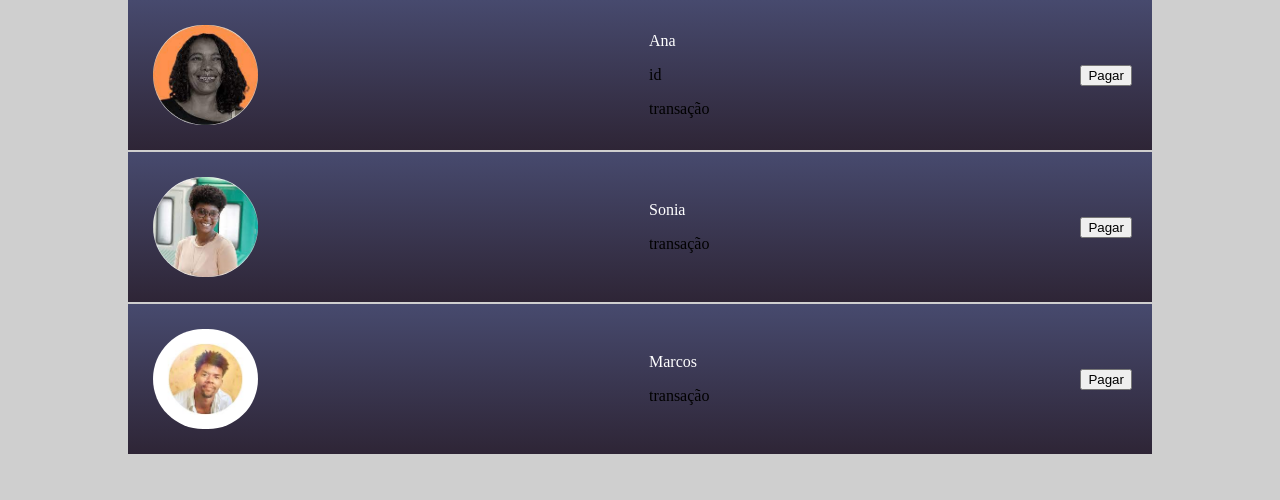
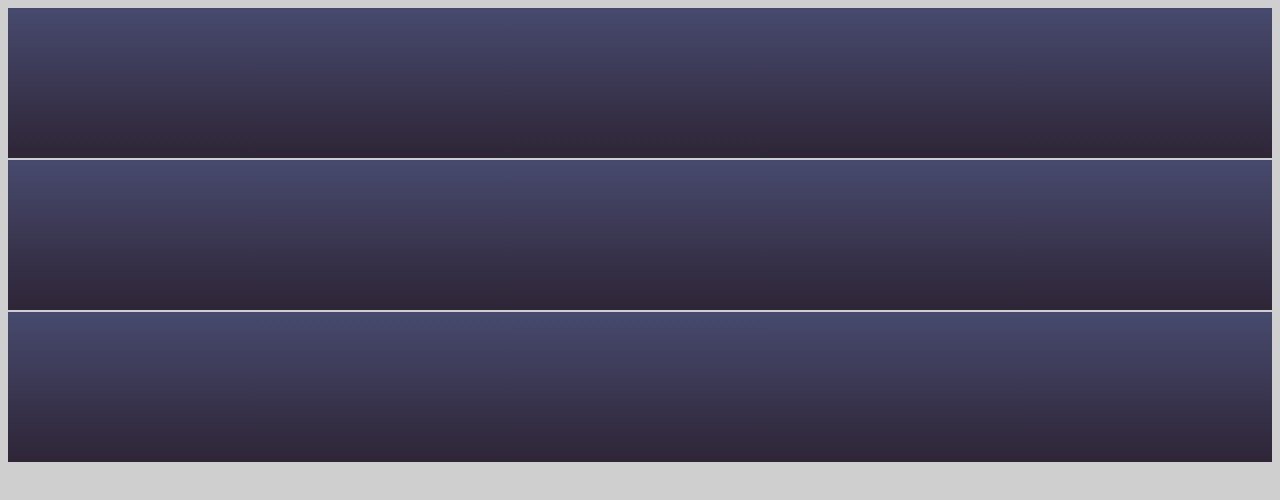
Before and after one commit to AndersonLeite20/projeto-_ndividual_react, a React (Create React App) app in the folder my-app/: page / in a window 1280 px wide. Shown: the top 500 px of the page. Built offline with nearby package versions, Linux system fonts and the light colour scheme.

Commit message:
alterando componentes
alterando os componentes para que fiquem de forma dinâmica tanto os componentes quanto os usuários cadastrados.

```diff
--- a/my-app/src/App.js
+++ b/my-app/src/App.js
@@ -1,10 +1,12 @@
-import Painel from './components/PaginaInicial'
+import React from 'react';
+import Usuario from './components/usuario/Usuario';
+//import Pagamento from './components/arte/Pagamento';
+//import Recibo from './components/arte/Recibo';
 
-function App() {
-  return (
-    <>
-      <Painel/>
-    </>
-  );
+export default function App() {
+   return (
+      <>
+         <Usuario/>
+      </>
+   );
 }
-export default App;
--- a/my-app/src/api.js
+++ /dev/null
@@ -1 +0,0 @@
-import axions from "axions"
--- a/my-app/src/components/PaginaInicial.jsx
+++ /dev/null
@@ -1,125 +0,0 @@
-import React from "react";
-import {useState} from "react";
-import Modal from "react-modal"
-import './css/pagina.css'
-import Img1 from './img/pes01.jpg'
-import Img2 from './img/pes02.jpg'
-import Img3 from './img/pes03.jpg'
-
-Modal.setAppElement('body')
-export default function Painel(){
-
-  /* const [id, setId] = useState('');
-   const [valor, setValor] = useState('R$ 0,00');
-   const [card, setCard] = useState({});
-   const [vle, setVle] = useState(0);*/
-
-
-   const [modalIsOpen, setIsOpen] = useState(false)
-
-   function HandleOpenModal(){
-      setIsOpen(true)
-      cartão()
-   }
-   function HandleCloseModal(){
-      setIsOpen(false)
-      cartão()
-   }
-
-   const props = (props) => {
-      var nome = document.getElementsByClassName.onClick('div-nome')
-      console.log(nome)
-   }
-
-   function cartão(){
-      let cards = [
-         // valid card
-         {
-           card_number: '1111111111111111',
-           cvv: 789,
-           expiry_date: '01/18',
-         },
-         // invalid card
-         {
-           card_number: '4111111111111234',
-           cvv: 123,
-           expiry_date: '01/20',
-         },
-      ];
-   }
-
-
-
-   return(
-      <>
-         <div className="container" onClick={HandleOpenModal}>
-            <div className="div-block">
-               <div className="div-img">
-                  <img id="img" src={Img1} alt="p"/>
-               </div>
-            </div>
-            <div>
-               <div className="nome">
-                  <p className="div-nome">Ana</p>
-                  <p>id</p>
-               </div>
-               <p>transação</p>
-            </div>
-            <div className="div-bot">
-               <button>Pagar</button>
-            </div>
-         </div>
-
-         <div className="container" onClick={HandleOpenModal}>
-            <div className="div-block">
-               <div className="div-img">
-                  <img id="img" src={Img2} alt="p"/>
-               </div>
-            </div>
-            <div className="nome">
-               <p className="div-nome">Sonia</p>
-               <p>transação</p>
-            </div>
-            <div className="div-bot">
-               <button>Pagar</button>
-            </div>
-         </div>
-
-         <div className="container" onClick={HandleOpenModal}>
-            <div className="div-block">
-               <div className="div-img">
-                  <img id="img" src={Img3} alt="p"/>
-               </div>
-            </div>
-            <div className="nome">
-               <p className="div-nome">Marcos</p>
-               <p>transação</p>
-            </div>
-            <div className="div-bot">
-               <button>Pagar</button>
-            </div>
-         </div>
-         <Modal
-         isOpen={modalIsOpen}
-         onRequestClose={HandleCloseModal}
-      >
-            <form id="modal-conteiner">
-                  <div className="div-nome-usuario">
-                     <h3>Pagamento para {props.nome}</h3>
-                  </div>
-                  <div className="div-valor">
-                     <input id="input-valor" type="text" required placeholder="R$ 0,00"/>
-                  </div>
-                  <div className="div-select">
-                     <select name="CARTAO" id="select"              placeholder="cartão com final">
-                        <option>23</option>
-                     </select>
-                  </div>
-                  <div className="div-button-pagar">
-                     <button onClick={HandleCloseModal}>PAGAR</button>
-                  </div>
-            </form>
-         </Modal>
-      </>
-   )
-}
--- /dev/null
+++ b/my-app/src/components/arte/Pagamento.js
@@ -0,0 +1,28 @@
+import React from "react";
+import '../css/pagina.css'
+
+export default function Pagamento(){
+   return(
+      <>
+         <div className="conteiner-Pagamento">
+               <div className="nome-Pagemeno">
+                  <h2 className="h2">Pagamento para</h2>
+               </div>
+               <div className="valor-pagamento">
+                  <div className="input">
+                     <p>input</p>
+                  </div>
+                  <div className="select">
+                     <select>
+                        <option>Cartão com final 0123</option>
+                        <option>catr</option>
+                     </select>
+                  </div>
+               </div>
+               <div className="div-button">
+                  <button className="button">Pagar</button>
+               </div>
+         </div>
+      </>
+   )
+}
--- /dev/null
+++ b/my-app/src/components/arte/Painel.js
@@ -0,0 +1,23 @@
+import React from "react";
+import '../css/pagina.css'
+
+export default function Panel(){
+   return(
+      <>
+         <div className="conteiner">
+            <div className="foto">
+
+            </div>
+            <div className="nomeId">
+               <div className="nome">
+                  <h3>  </h3>
+               </div>
+               <div className="id"></div>
+            </div>
+            <div className="botao">
+
+            </div>
+         </div>
+      </>
+   )
+}
--- /dev/null
+++ b/my-app/src/components/arte/Recibo.js
@@ -0,0 +1,13 @@
+import React from "react";
+import '../css/pagina.css'
+
+export default function Recibo(){
+   return(
+      <>
+         <div className="conteiner-recibo">
+            <h2 className="h2">Recibo de pagamento</h2>
+            <p>O pagamento foi comcluído com suscesso.</p>
+         </div>
+      </>
+   )
+}
--- a/my-app/src/components/css/pagina.css
+++ b/my-app/src/components/css/pagina.css
@@ -5,155 +5,87 @@ body{
    margin: 0px0;
    padding: 0px;
 }
-.container{
+.conteiner{
    background-image: linear-gradient(rgb(71,74,110), rgb(46,37,54));
-   width: 80%;
+   width: 100%;
    height: 150px;
    margin: auto;
    margin-bottom: 2px;
    display: flex;
-   justify-content: space-between;
+   justify-content: space-around;
    align-items: center;
 }
-.div-block{
-   height: 150px;
-   display: flex;
-   align-items: center;
-}
-.div-img{
+.foto > img{
    width: 100px;
    height: 100px;
    margin: 25px;
    border-radius: 360px;
 }
-#img{
-   width: 105px;
-   height: 100px;
-   border-radius: 360px;
+.nomeId{
+   width: 40%;
 }
-.div-nome{
+.nomeId{
    color: white;
 }
-.div-bot{
-   display: flex;
-   margin-right: 20px;
-}
-
-body{
-   margin: 0px;
-   padding: 0px;
-}
-#modal-conteiner{
-   width: 70%;
-   height: 250px;
+.conteiner-Pagamento{
+   background-color: white;
+   width: 60%;
    margin: auto;
+   height: 300px;
    display: flex;
    flex-direction: column;
-   align-items: center;
 }
-.div-nome-usuario{
+.h2{
    background-color: rgb(71,74,110);
-   color: wheat;
-   padding-left: 30px;
-   width: 80%;
-   height: 60px;
-   margin: 20px;
+   margin: 0px;
+   height: 40px;
+   color: white;
+   padding-top: 10px;
+   padding-left: 10px;
+   border: 1px solid rgba(0, 0, 0, 0.658);
+}
+.input{
+   width: 90%;
+   height: 50px;
+   margin: auto;
    border: 1px solid black;
+   margin-top: 20px;
+   font-size: 30px;
 }
-.div-valor{
-   width: 70%;
-   height: 60px;
-   margin: 10px;
+.input > p{
+   margin: 8px;
 }
-#input-valor{
-   width: 96%;
-   height: 60px;
-   padding-left: 15px;
-   font-size: 25px;
+.select{
+   width: 85%;
+   height: 50px;
+   margin: auto;
+   font-size: 30px;
+   margin-top: 20px;
 }
-.div-select{
-   width: 70%;
-   height: 60px;
-   margin: 10px;
+select{
+   width: 100%;
+   height: 50px;
 }
-#select{
-   width: 100%;
-   height: 60px;
-   width: 96%;
-   padding-left: 15px;
+.div-button{
+   height: 50px;
+   width: 50%;
+   display: flex;
+   margin: auto;
+   justify-content: center;
 }
-.div-button-pagar{
-   width: 70%;
-   height: 60px;
+.button{
+   width: 44%;
+   font-size: 20px;
+}
+.conteiner-recibo{
+   background-color: white;
+   height: 200px;
+   width: 50%;
+   margin: auto;
+}
+.conteiner-recibo > p{
    display: flex;
    justify-content: center;
-   margin: 20px;
+   margin-top: 50px;
+   font-size: 20px;
 }
-#button{
-   width: 120px;
-   height: 60px;
-   font-size: 25px;
-}
-
-body{
-   margin: 0px;
-   padding: 0px;
-}
-.header{
-   width: 60%;
-   height: 60px;
-   background-color: rgb(71,74,110);
-   color: wheat;
-   margin: auto;
-   display: flex;
-   justify-content: center;
-}
-.status{
-   width: 70%;
-   height: 150px;
-   margin: auto;
-   display: flex;
-   justify-content: center;
-}
-
-.modal-conteiner{
-   width: 100%;
-   height: 100%;
-   margin: auto;
-   display: flex;
-}
-.div-nome-usuario{
-   width: 100%;
-   margin-bottom: 50px;
-}
-.div-nome-usuario > h3{
-   margin: 0px;
-   display: flex;
-   width: 20%;
-   margin-top: 10px;
-}
-.ReactModal__Content{
-   width: 80%;
-   margin: auto;
-   inset: 40px;
-   border: 1px solid rgb(204, 204, 204);
-   background: rgb(47, 41, 41);
-   overflow: auto;
-   border-radius: 4px;
-   outline: none;
-   padding: 0px;
-}
-.div-nome-usuario, .div-valor, .div-select{
-   width: 100%;
-   height: 80px;
-   margin: 0px;
-}
-
-.div-valor, .input-valor, .div-select{
-   height: 40px;
-   width: 100%;
-   margin: 20px 0px;
-}
-#select{
-   width: 100%;
-}
--- /dev/null
+++ b/my-app/src/components/usuario/Usuario.js
@@ -0,0 +1,20 @@
+import React from "react";
+import Painel from '../arte/Painel'
+import Img1 from '../img/pes01.jpg'
+import Img2 from '../img/pes02.jpg'
+import Img3 from '../img/pes03.jpg'
+
+export default function Usuario(){
+const dados = [
+   {foto:Img1, nome:'Maria Regina', id: '001'},
+   {foto:Img2, nome:'Elisa Santos', id: '002'},
+   {foto:Img3, nome: 'Samuel Silva', id: '009'}
+];
+   return(
+      <>
+         <Painel/>
+         <Painel/>
+         <Painel/>
+      </>
+   )
+}
--- a/my-app/src/index.js
+++ b/my-app/src/index.js
@@ -1,12 +1,12 @@
 import React from 'react';
 import ReactDOM from 'react-dom/client';
 import reportWebVitals from './reportWebVitals';
-import Comtainer from './App'
+import App from './App'
 
 const root = ReactDOM.createRoot(document.getElementById('root'));
 root.render(
   <React.StrictMode>
-    <Comtainer/>
+    <App/>
   </React.StrictMode>
 );
 
```
Also changed, not shown: my-app/src/components/Modal.jsx (deleted, +0 -12 lines).
